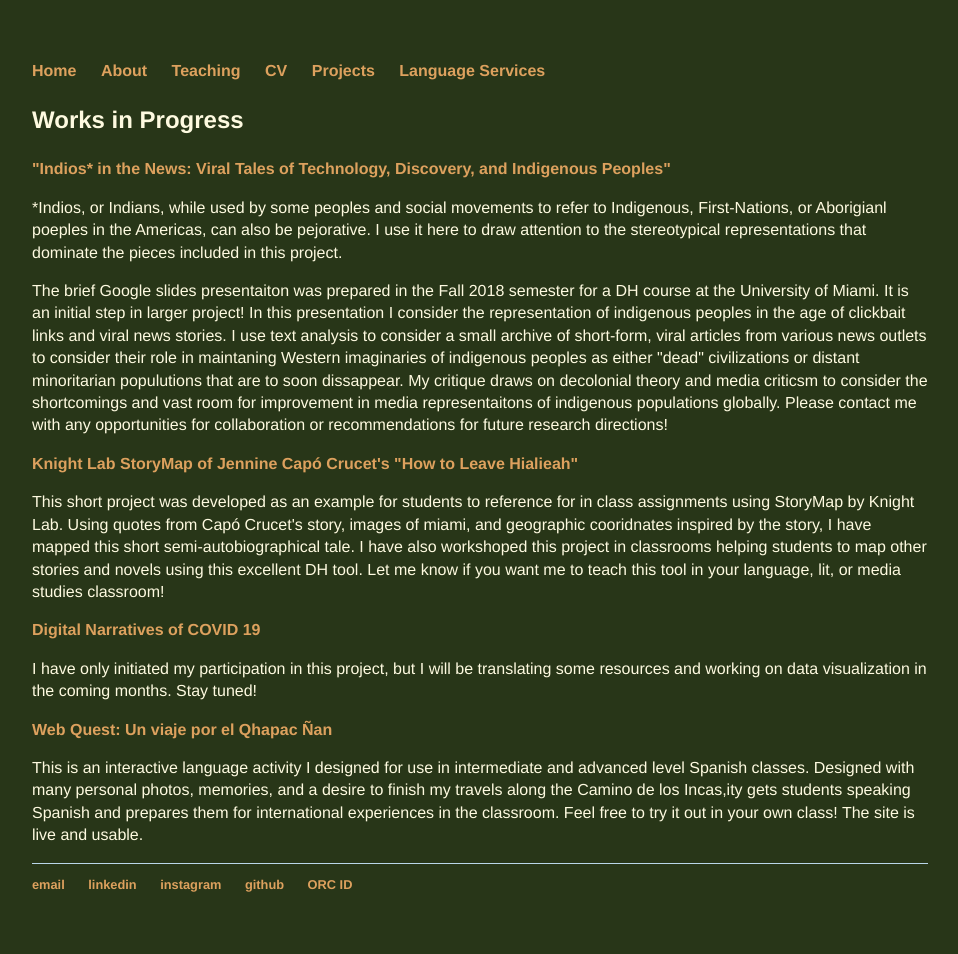
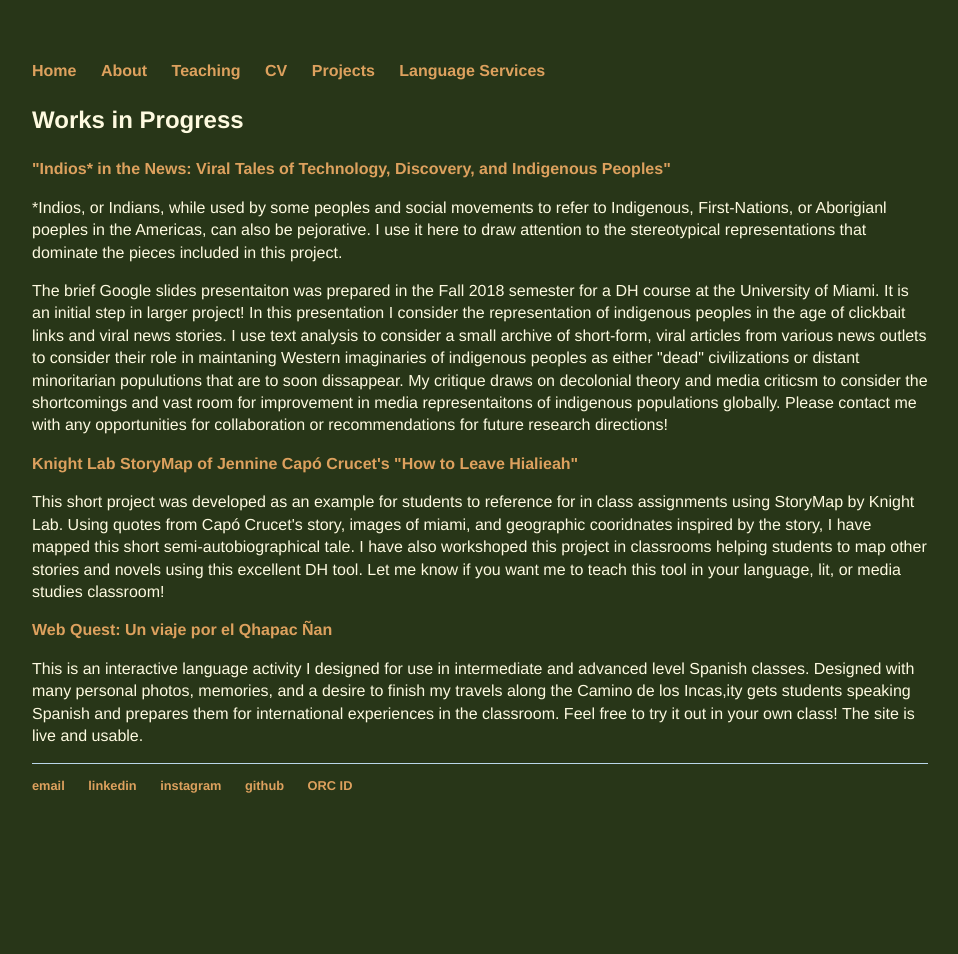
Before and after one commit to samgjohnson/samgjohnson.github.io, a Jekyll site: the page built from dhprojects/index.html, in a window 1280 px wide. Shown: the whole page, without its empty margins (160-1118 px from the left). Built offline with Jekyll 4.4.1, drawn with Linux system fonts in a browser that asks for light colours; after the commit the page ends 900 px from its top, so only the background shows below that.

Commit message:
Update index.html

```diff
--- a/dhprojects/index.html
+++ b/dhprojects/index.html
@@ -8,7 +8,5 @@ title: DH Projects
 <p>The brief Google slides presentaiton was prepared in the Fall 2018 semester for a DH course at the University of Miami. It is an initial step in larger project! In this presentation I consider the representation of indigenous peoples in the age of clickbait links and viral news stories. I use text analysis to consider a small archive of short-form, viral articles from various news outlets to consider their role in maintaning Western imaginaries of indigenous peoples as either "dead" civilizations or distant minoritarian populutions that are to soon dissappear. My critique draws on decolonial theory and media criticsm to consider the shortcomings and vast room for improvement in media representaitons of indigenous populations globally. Please contact me with any opportunities for collaboration or recommendations for future research directions!</p>
 <p><a href="https://uploads.knightlab.com/storymapjs/8c753e531c387a2ac1be37b32bd2d4f6/how-to-leave-hialeah/draft.html"><b>Knight Lab StoryMap of Jennine Capó Crucet's "How to Leave Hialieah"</b></a></p>
 <p>This short project was developed as an example for students to reference for in class assignments using StoryMap by Knight Lab. Using quotes from Capó Crucet's story, images of miami, and geographic cooridnates inspired by the story, I have mapped this short semi-autobiographical tale. I have also workshoped this project in classrooms helping students to map other stories and novels using this excellent DH tool. Let me know if you want me to teach this tool in your language, lit, or media studies classroom!
-<p><a href="https://covid.dh.miami.edu/"><b>Digital Narratives of COVID 19</b></a></p>
-<p>I have only initiated my participation in this project, but I will be translating some resources and working on data visualization in the coming months. Stay tuned!</p>
 <p><a href="https://sites.google.com/site/webquestsgjohnson/un-viaje-por-el-qhapac-%C3%B1an?authuser=0"><b>Web Quest: Un viaje por el Qhapac Ñan</b></a></p>
 <p>This is an interactive language activity I designed for use in intermediate and advanced level Spanish classes. Designed with many personal photos, memories, and a desire to finish my travels along the Camino de los Incas,ity gets students speaking Spanish and prepares them for international experiences in the classroom. Feel free to try it out in your own class! The site is live and usable.</p>
```
